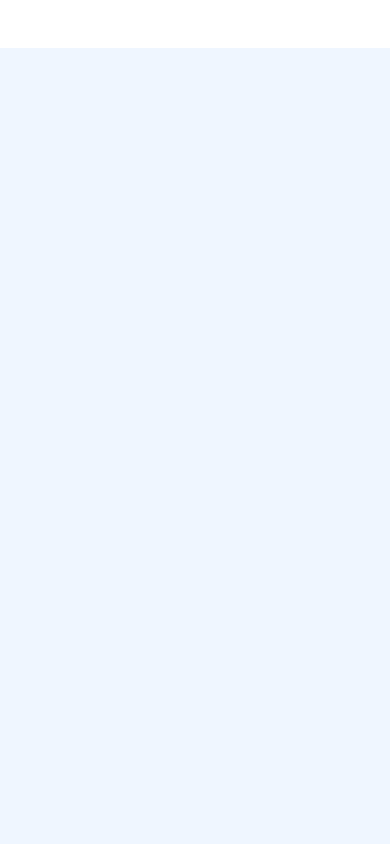
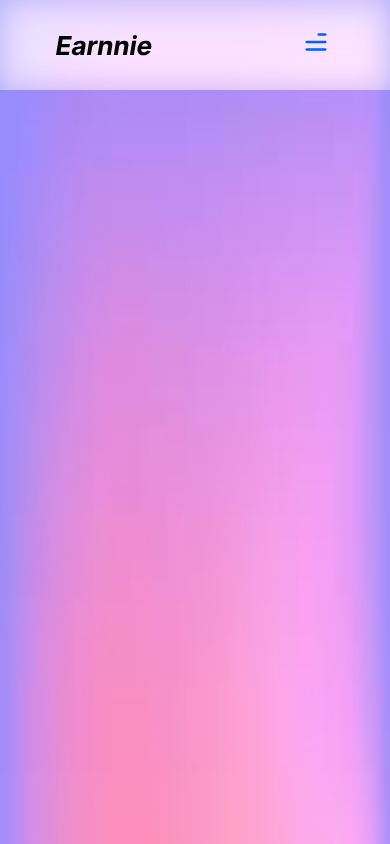
Before and after one commit to chayuearn-00/intern_project, a Vue app in the folder frontend/: page /Homepage in a window 390 px wide. Shown: the top 844 px of the page. Built offline with nearby package versions, Linux system fonts and the light colour scheme.

Commit message:
create navbar, add background, fixed position, logout button can use.

```diff
--- a/frontend/src/components/NavBar.vue
+++ b/frontend/src/components/NavBar.vue
@@ -1,7 +1,7 @@
 <template>
     <nav class="navbar">
         <div class="navbar-card">
-            <a href="/homepage"><img src="../assets/icons/Logo.svg" class="shrink-0" alt="Logo" /></a>
+            <a href="/homepage"><img src="../assets/icons/Logo.svg"  alt="Logo" /></a>
             <ul class="hiden-item gap-24 text-sm font-medium">
                 <li>
                     <a href="/homepage" class="navbar-item">
@@ -10,8 +10,7 @@
                 </li>
                 <li
                     class="relative"
-                    @mouseenter="open = true"
-                    @mouseleave="open = false"
+                    @click="open = !open"
                     >
                     <button
                         class="flex items-center gap-1 text-xl text-foreground hover:text-black"
@@ -26,18 +25,17 @@
                                 d="M19 9l-7 7-7-7" />
                         </svg>
                     </button>
+
                     <!-- Dropdown Box -->
                     <div
                         v-show="open"
-                    class="absolute left-0 mt-3 w-48 rounded-xl
-                            bg-white shadow-lg border p-2"
+                        class="absolute left-0 mt-3 w-48 rounded-xl bg-white shadow-lg border p-2"
                     >
                         <a
                             v-for="item in pages"
                             :key="item.name"
                             :href="item.link"
-                        class="block px-4 py-2 rounded-lg
-                            text-gray-600 hover:bg-gray-100 hover:text-black"
+                            class="block px-4 py-2 rounded-lg text-gray-600 hover:bg-gray-100 hover:text-black"
                         >
                             {{ item.name }}
                         </a>
@@ -46,28 +44,68 @@
                     <a href="/" class="navbar-item">Pricing</a>
                     <a href="/" class="navbar-item">Blog</a>
             </ul>
-
             <div class="hiden-item gap-6">
                 <img src= "../assets/icons/HomePage-Vector.svg" alt="multi menu" />
                 <button class="button-login bg-secondary px-8" @click="$router.push('/login')">Logout</button>
             </div>
+        </div>
 
+        <!-- Mobile Menu Icon -->
+         <div class="mobile-menu-icon">
+            <a href="/homepage">
+                <img src="../assets/icons/Logo.svg" class="shrink-0" alt="Logo">
+            </a>
+            <div class="relative">
+                <button @click="burger = !burger">
+                    <img :src="MenuButton" alt="menu button" class="h-9" />
+                </button>
 
+                <!-- burger dropbox -->
+                <div
+                    v-show="burger"
+                    class="absolute right-0 mt-1 w-48 rounded-xl bg-white shadow-lg border p-2"
+                >
+                    <a
+                        v-for="item in main_pages"
+                        :key="item.name"
+                        :href="item.link"
+                        class="drop-box"
+                    >
+                        {{ item.name }}
+                    </a>
+                    <a
+                        @click="$router.push('/login')"
+                        class="drop-box"
+                    >
+                        Logout
+                    </a>
+            </div>
+            </div>
          </div>
     </nav>
 
 </template>
 
 <script setup>
-import { ref } from 'vue'
+import { ref } from 'vue';
+import { useRouter } from 'vue-router';
+import MenuButton from '../assets/icons/MenuButton.svg';
 
-const open = ref(false)
+const open = ref(false);
+const burger = ref(false);
 
 const pages = [
   { name: 'About Us', link: '/about' },
   { name: 'Contact', link: '/contact' },
   { name: 'Dashboard', link: '/dashboard' },
 ]
+
+const main_pages = [
+  { name: 'Home', link: '/homepage' },
+  { name: 'Pricing', link: '/' },
+  { name: 'Blog', link: '/' },
+]
+
 </script>
 
 <style>
--- a/frontend/src/style.css
+++ b/frontend/src/style.css
@@ -75,10 +75,10 @@
   }
 
   .navbar {
-    @apply sticky top-0 z-100 max-w-full bg-white p-6 gap-x-52;
+    @apply  top-0 z-100 max-w-full bg-white/30 backdrop-blur-lg backdrop-brightness-150 p-6 gap-x-52;
   }
   .navbar-card {
-    @apply flex px-80 w-full justify-between items-center;
+    @apply hidden lg:flex max-w-7xl mx-auto w-full justify-between items-center;
   }
   .navbar-item {
     @apply  text-xl hover:text-primary focus:ring-2 focus:ring-ring;
@@ -86,7 +86,12 @@
   .hiden-item {
     @apply hidden lg:flex self-center place-content-center;
   }
-
+  .mobile-menu-icon {
+    @apply lg:hidden flex items-center max-w-full place-content-between mx-8
+  }
+  .drop-box {
+    @apply block px-4 py-2 rounded-lg text-gray-600 hover:not-focus:bg-gray-100 hover:not-focus:text-black
+  }
 
   .base-alert {
     /* @apply fixed z-50 top-6 self-center md:top-8 md:right-10 md:left-auto md:w-[360px] rounded-xl px-4 py-3 shadow-lg flex gap-5 items-start place-content-center; */
@@ -95,4 +100,5 @@
   .werning-alert {
     @apply bg-yellow-100 text-yellow-800
   }
+
 }
--- a/frontend/src/views/HomePage.vue
+++ b/frontend/src/views/HomePage.vue
@@ -5,6 +5,7 @@ import NavBar from '../components/NavBar.vue';
 
 <template>
     <div class="container overflow-hidden">
-        <NavBar />
+        <NavBar class="fixed w-full"/>
+        <img src="@/assets/Images/images_test.jpg" class="h-800" />
     </div>
 </template>
```
Also changed, not shown: frontend/src/assets/Images/images_test.jpg (added), frontend/src/assets/icons/MenuButton.svg (added). Lines whose indentation alone changed are shown as unchanged.
